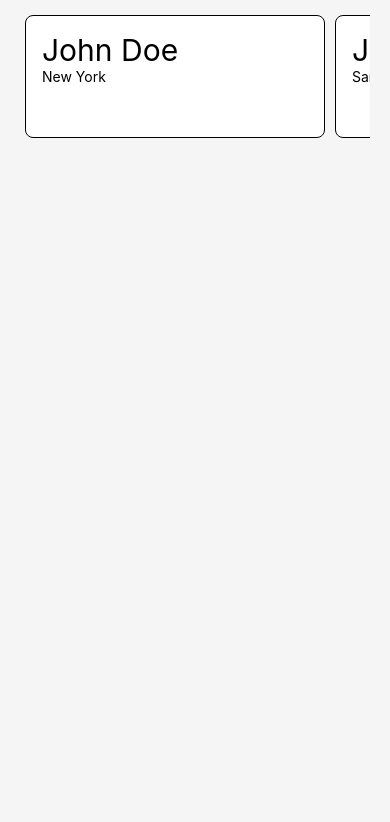
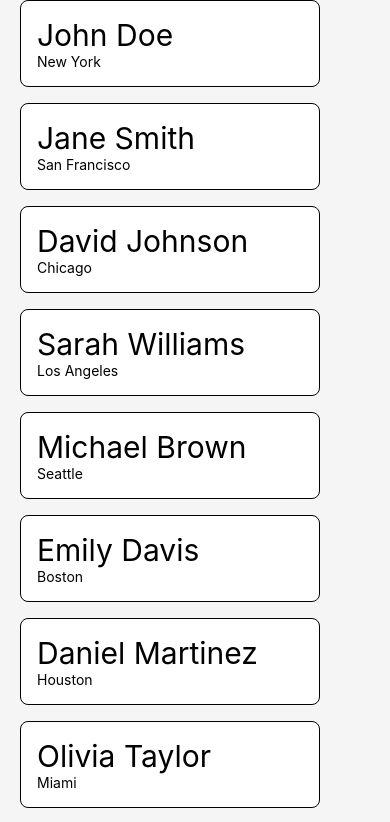
Before and after one commit to martinkarugaba/react_native_lists, a React Native app: screen / in a window 390 px wide. Shown: the top 822 px of the page. Built offline with nearby package versions, Linux system fonts and the light colour scheme.

Commit message:
FlatList-props, itemSeperator, listEmpty component

```diff
--- a/App.js
+++ b/App.js
@@ -14,7 +14,7 @@
     <SafeAreaView style={styles.container}>
       <View style={styles.scrollView}>
         <FlatList
-          data={mentorsList}
+          data={[...mentorsList]}
           renderItem={({ item }) => {
             console.log(item.id);
             return (
@@ -24,8 +24,10 @@
               </View>
             );
           }}
+          horizontal={false}
           keyExtractor={(item, index) => item.id.toString()}
-          horizontal
+          ItemSeparatorComponent={() => <View style={{ height: 16 }}></View>}
+          ListEmptyComponent={<Text>No mentors available</Text>}
         />
       </View>
     </SafeAreaView>
@@ -46,8 +48,8 @@
     padding: 16,
     borderRadius: 8,
     borderWidth: 1,
-    marginVertical: 15,
-    marginHorizontal: 5,
+    // marginHorizontal: 5,
+    // marginVertical: 5,
     width: 300,
   },
   cardText: {
```
